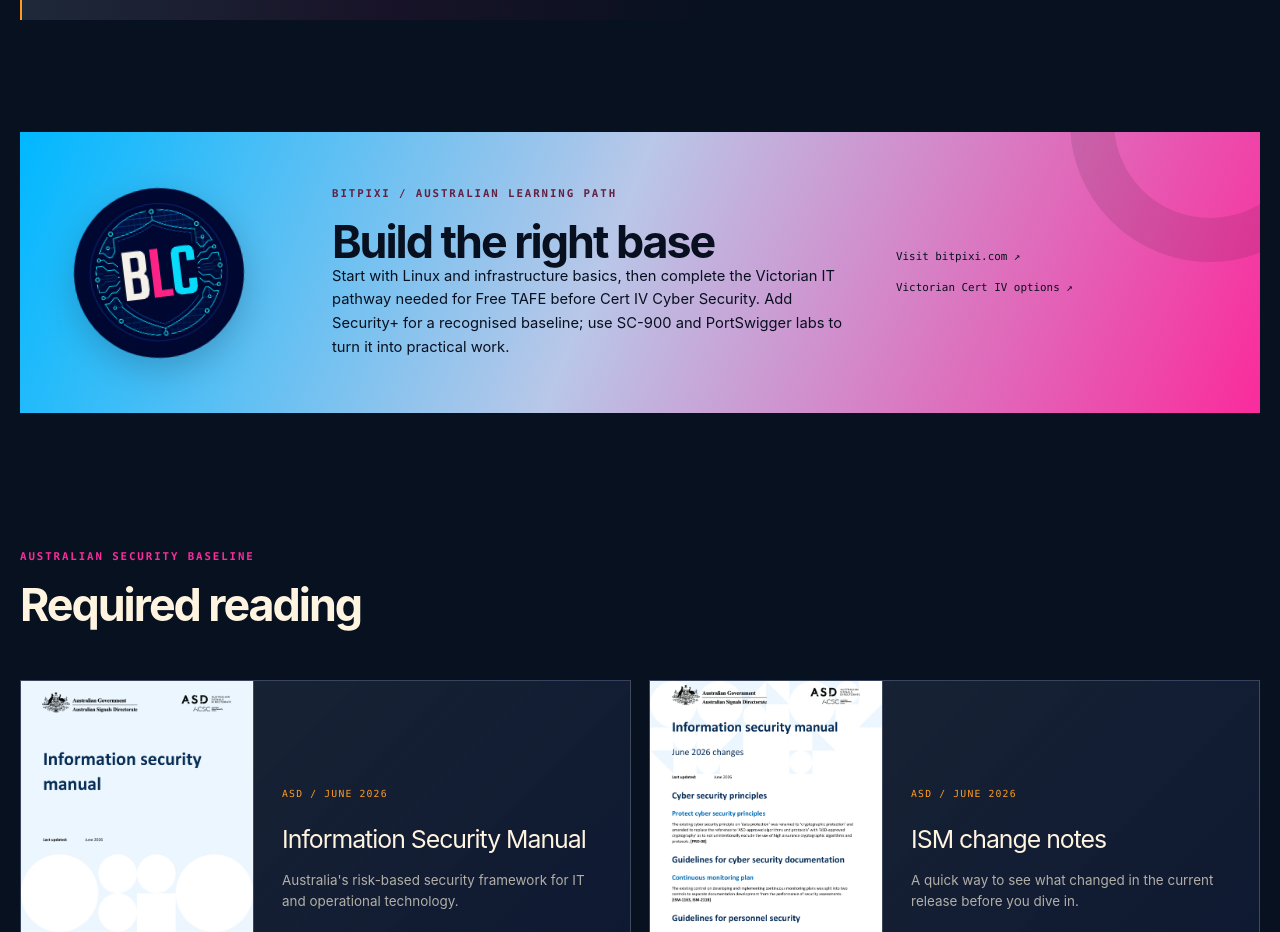
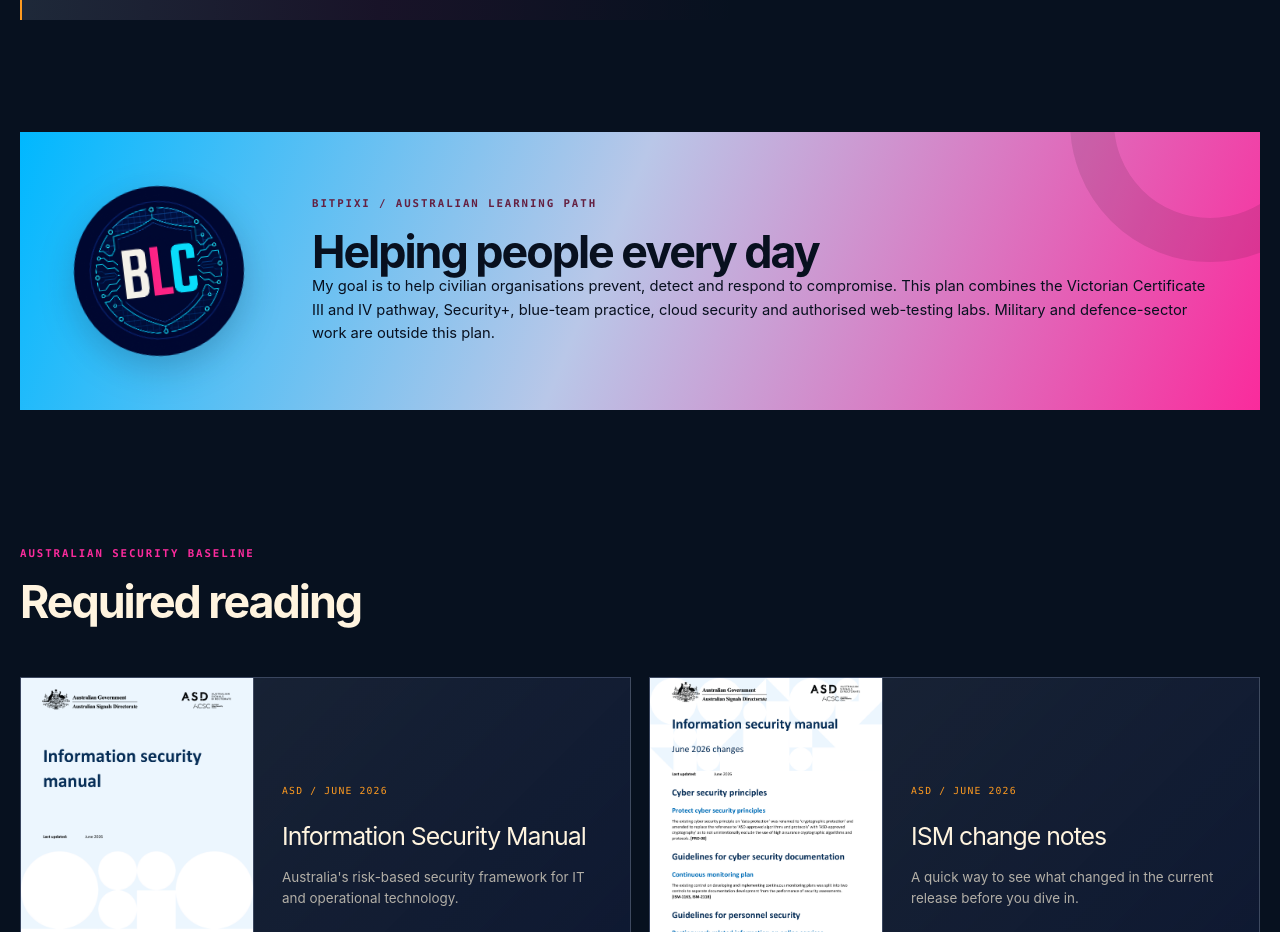
Before and after one commit to bitpixi2/bitpixi-learns-cybersec, a Next.js app: page / in a window 1280 px wide. Shown: the part 4560-5492 px from the top of the page. Built offline with nearby package versions, Linux system fonts and the light colour scheme.

Commit message:
Clarify civilian security goal and mug concept

```diff
--- a/app/globals.css
+++ b/app/globals.css
@@ -597,7 +597,7 @@
   background: linear-gradient(112deg, var(--woodsy-cyan), var(--guarded-periwinkle) 47%, var(--guarded-pink));
   color: #08101f;
   display: grid;
-  grid-template-columns: 210px 1fr 310px;
+  grid-template-columns: 190px minmax(0, 1fr);
   gap: 48px;
   align-items: center;
   padding: 54px;
@@ -627,9 +627,7 @@
 
 .authorisation-gate .eyebrow { color: #642041; }
 .authorisation-gate h2 { font-size: clamp(2.1rem, 3.5vw, 4rem); }
-.authorisation-gate p:last-child { max-width: 52rem; line-height: 1.6; font-size: 0.92rem; }
-.gate-links { display: grid; gap: 14px; position: relative; z-index: 2; }
-.gate-links a { font-family: var(--mono); font-size: 0.68rem; line-height: 1.5; }
+.authorisation-gate p:last-child { max-width: 66rem; line-height: 1.6; font-size: 0.92rem; }
 
 .required-reading { padding: 24px 0 120px; }
 .section-title { display: grid; grid-template-columns: 1fr 1fr; column-gap: 40px; align-items: end; margin-bottom: 52px; }
@@ -722,7 +720,6 @@
   .mission-group { grid-template-columns: 250px 1fr; gap: 34px; }
   .authorisation-gate { grid-template-columns: 160px 1fr; }
   .gate-symbol { width: 140px; height: 140px; }
-  .gate-links { grid-column: 2; }
 }
 
 @media (max-width: 800px) {
@@ -745,7 +742,6 @@
   .mission { grid-template-columns: 30px 34px 38px 1fr; padding: 24px 0; }
   .mission-action { grid-column: 4; justify-self: start; text-align: left; }
   .authorisation-gate { grid-template-columns: 1fr; padding: 36px; }
-  .gate-links { grid-column: auto; }
   .reading-grid { grid-template-columns: 1fr; }
   .watch-grid { grid-template-columns: 1fr 1fr; }
   .section-title > p:last-child { justify-self: start; }
--- a/app/page.tsx
+++ b/app/page.tsx
@@ -543,20 +543,13 @@
         <img className="gate-symbol" src="/badges/blc-cybersec-badge.png" alt="BLC cyber security badge" />
         <div>
           <p className="eyebrow">BITPIXI / AUSTRALIAN LEARNING PATH</p>
-          <h2>Build the right base</h2>
+          <h2>Helping people every day</h2>
           <p>
-            Start with Linux and infrastructure basics, then complete the Victorian IT pathway
-            needed for Free TAFE before Cert IV Cyber Security. Add Security+ for a
-            recognised baseline; use SC-900 and PortSwigger labs to turn it into practical work.
+            My goal is to help civilian organisations prevent, detect and respond to compromise.
+            This plan combines the Victorian Certificate III and IV pathway, Security+, blue-team
+            practice, cloud security and authorised web-testing labs. Military and defence-sector
+            work are outside this plan.
           </p>
-        </div>
-        <div className="gate-links">
-          <a href="https://bitpixi.com/" target="_blank" rel="noreferrer">
-            Visit bitpixi.com ↗
-          </a>
-          <a href="https://www.vu.edu.au/courses/certificate-iv-in-cyber-security-22603vic" target="_blank" rel="noreferrer">
-            Victorian Cert IV options ↗
-          </a>
         </div>
       </section>
 
```
Also changed, not shown: public/merch/linux-grep-mug.png.
